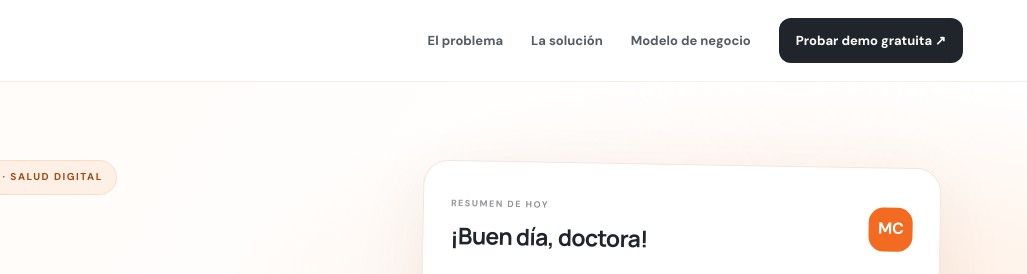
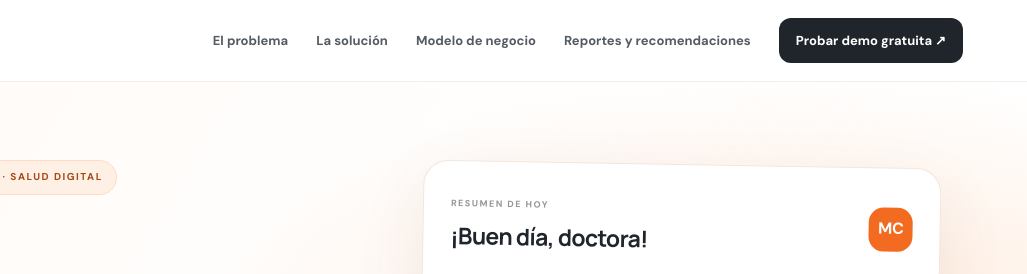
Before and after one commit to alexisyg1417/Medicore, a website: page index.html in a window 1280 px wide. Shown: the top 274 px of the page, 253-1280 px from the left. Drawn offline with Linux system fonts and the light colour scheme.

Commit message:
Add reports link to public main navigation

```diff
--- a/index.html
+++ b/index.html
@@ -8,7 +8,7 @@
 <link rel="stylesheet" href="./medicore-redesign.css?v=20261014-2">
 </head>
 <body>
-<header class="topbar"><a class="brand" href="#inicio"><span class="brand-mark">✚</span><span>MediCore<small>GESTIÓN CLÍNICA SIMPLE</small></span></a><button id="menuButton" class="menu-toggle" aria-label="Abrir menú" aria-expanded="false">☰</button><nav id="navMenu"><a href="#problema">El problema</a><a href="#solucion">La solución</a><a href="#planes">Modelo de negocio</a><a class="nav-cta" href="./demo.html?v=20261014-db1">Probar demo gratuita ↗</a></nav></header>
+<header class="topbar"><a class="brand" href="#inicio"><span class="brand-mark">✚</span><span>MediCore<small>GESTIÓN CLÍNICA SIMPLE</small></span></a><button id="menuButton" class="menu-toggle" aria-label="Abrir menú" aria-expanded="false">☰</button><nav id="navMenu"><a href="#problema">El problema</a><a href="#solucion">La solución</a><a href="#planes">Modelo de negocio</a><a href="./reportes.html">Reportes y recomendaciones</a><a class="nav-cta" href="./demo.html?v=20261014-db1">Probar demo gratuita ↗</a></nav></header>
 <main>
 <section class="hero" id="inicio"><div class="hero-copy"><div class="pill"><span></span> IDEA EMPRENDEDORA · SALUD DIGITAL</div><h1>Tu consultorio.<br><em>En orden.</em></h1><p class="lead">Menos tiempo persiguiendo notas y citas. Más tiempo para las personas. MediCore propone reunir la gestión diaria de consultorios pequeños en una herramienta clara y fácil de usar.</p><div class="hero-buttons"><a class="button primary" href="./demo.html?v=20261014-db1">Entrar a la demo <span>↗</span></a><a class="button ghost" href="#solucion">Conocer la propuesta ↓</a></div><p class="microcopy">✓ Sin registro · ✓ Sin contraseña · ✓ Citas de prueba en Supabase</p></div>
 <div class="hero-art" aria-label="Vista conceptual de un tablero de consultorio"><div class="art-head"><div><small>RESUMEN DE HOY</small><h2>¡Buen día, doctora!</h2></div><span class="avatar">MC</span></div><div class="stat-grid"><div class="stat"><span class="stat-icon orange">▦</span><small>Citas de hoy</small><strong>08</strong><span class="stat-note">Agenda organizada</span></div><div class="stat"><span class="stat-icon peach">✓</span><small>Confirmadas</small><strong>06</strong><span class="stat-note">Seguimiento fácil</span></div></div><div class="agenda"><div class="agenda-head"><strong>Agenda de ejemplo</strong><span>HOY</span></div><div class="appointment"><b>09:00</b><span class="person-dot p1"></span><div><strong>Consulta general</strong><small>Paciente de ejemplo</small></div><span class="status">Lista</span></div><div class="appointment"><b>10:30</b><span class="person-dot p2"></span><div><strong>Seguimiento</strong><small>Paciente de ejemplo</small></div><span class="status wait">Pendiente</span></div><div class="appointment"><b>12:00</b><span class="person-dot p3"></span><div><strong>Consulta general</strong><small>Paciente de ejemplo</small></div><span class="status">Lista</span></div></div><div class="art-foot"><span>✦</span> Un ejemplo visual, no son datos médicos reales</div><div class="floating-card">＋ <span><b>Todo en un lugar</b><small>Una operación más sencilla</small></span></div></div></section>
```
